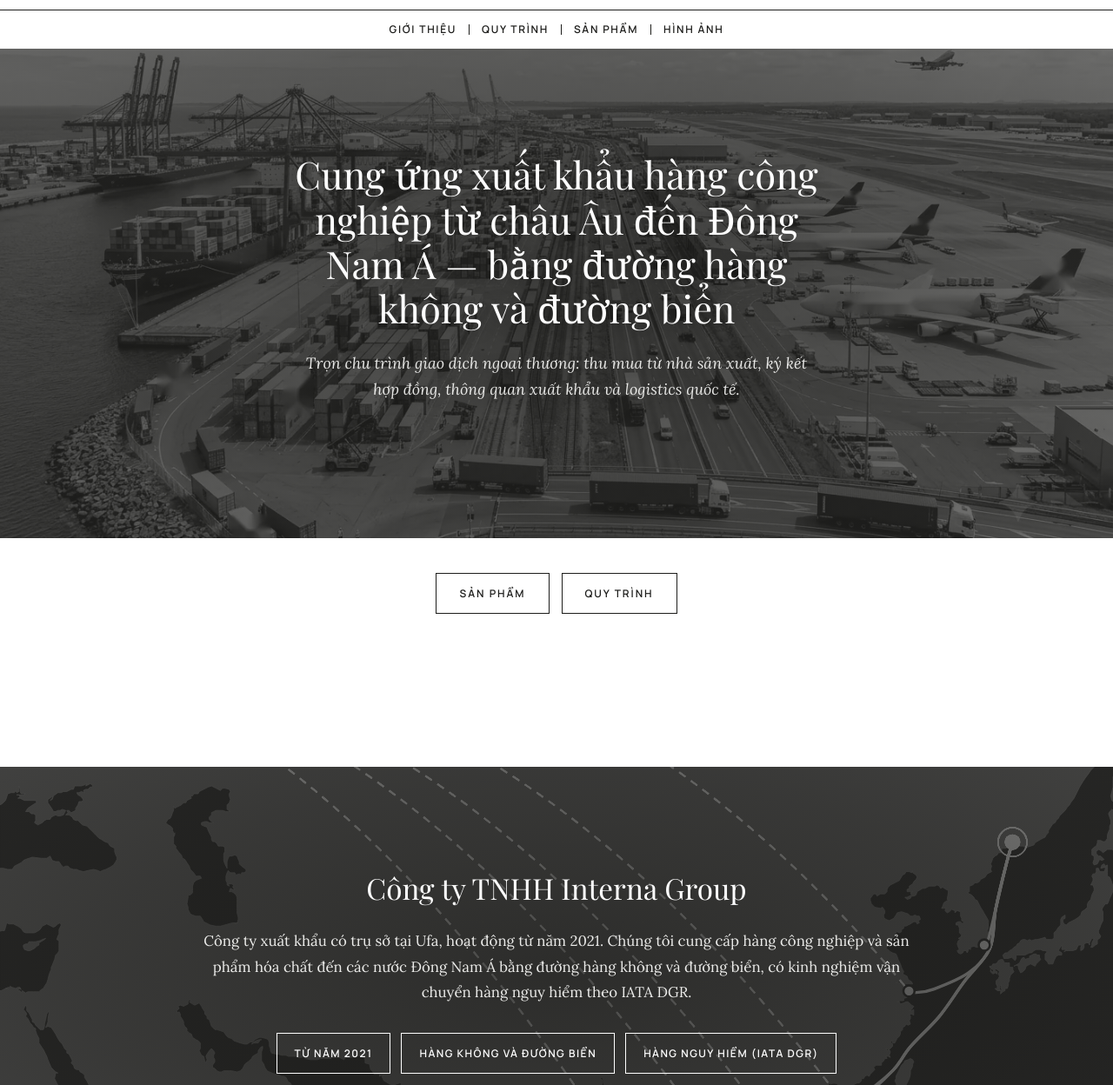
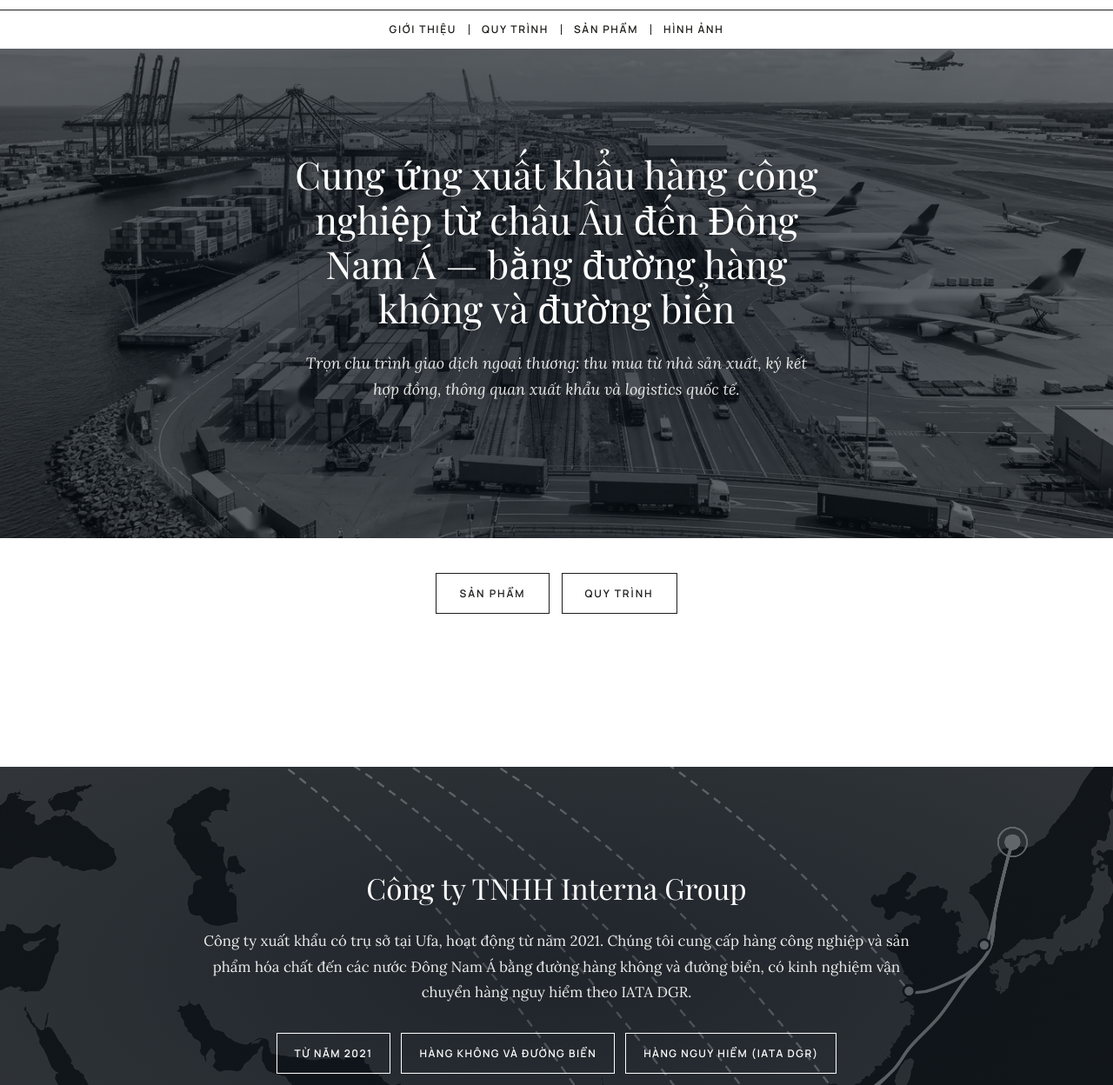
Before and after one commit to Mittz-B/interna-group, a plain HTML site: page vi/index.html in a window 1280 px wide. Shown: the part 52-1300 px from the top of the page at 87% size. Drawn offline with nearby package versions, Linux system fonts and the light colour scheme.

Commit message:
Update index.html

```diff
--- a/vi/index.html
+++ b/vi/index.html
@@ -44,7 +44,7 @@ a:focus-visible,button:focus-visible{outline:3px solid #1CB5AC;outline-offset:2p
 .gal-dlg::backdrop{background:rgba(11,60,93,.75)}
 
 /*dark-about*/
-section[id$="about"]{background:#2B2B29!important;border:0!important}
+section[id$="about"]{background:#151C23!important;border:0!important}
 section[id$="about"]::before{opacity:.35!important}
 section[id$="about"] h2,section[id$="about"] h3,section[id$="about"] p,section[id$="about"] div{color:#FFFFFF!important}
 section[id$="about"] p{color:#ECECEA!important}
@@ -191,12 +191,12 @@ section[id$="about"]::before{content:"";position:absolute;inset:0;background:url
 section[id$="about"]>*{position:relative;z-index:1}
 
 /*tone*/
-.hero-cover::after{background:radial-gradient(ellipse 70% 80% at 50% 50%,rgba(30,30,28,.80) 0%,rgba(36,36,34,.70) 60%,rgba(43,43,41,.62) 100%)!important}
-.hero-cover>img{filter:grayscale(1) contrast(.95)!important}
+.hero-cover::after{background:radial-gradient(ellipse 70% 80% at 50% 50%,rgba(8,16,24,.76) 0%,rgba(8,16,24,.64) 60%,rgba(8,16,24,.56) 100%)!important}
+.hero-cover>img{filter:grayscale(1)!important}
 
 /*about-tone*/
 section[id$="about"]::before{opacity:1!important;filter:grayscale(1) brightness(1.7) contrast(.9)!important}
-section[id$="about"]::after{content:"";position:absolute;inset:0;background:radial-gradient(ellipse 70% 80% at 50% 50%,rgba(30,30,28,.80) 0%,rgba(36,36,34,.70) 60%,rgba(43,43,41,.62) 100%);pointer-events:none;z-index:0}
+section[id$="about"]::after{content:"";position:absolute;inset:0;background:radial-gradient(ellipse 70% 80% at 50% 50%,rgba(8,16,24,.76) 0%,rgba(8,16,24,.64) 60%,rgba(8,16,24,.56) 100%);pointer-events:none;z-index:0}
 </style></head>
 <body>
 <div data-lang="vi">
```
